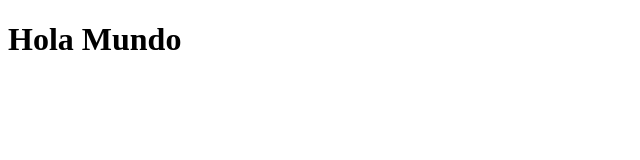
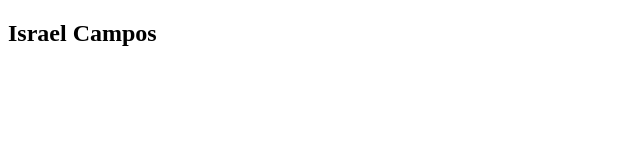
Before and after one commit to isracamvaz/curso, a plain HTML site: page index.html in a window 1280 px wide. Shown: the whole page, without its empty margins (0-640 px from the left). Drawn offline with Linux system fonts and the light colour scheme.

Commit message:
Agregando un contenedor y un h2

```diff
--- a/index.html
+++ b/index.html
@@ -3,9 +3,11 @@
 <head>
 	<meta charset="utf-8">
 	<meta name="viewport" content="width=device-width, initial-scale=1">
-	<title>Git</title>
+	<title>Git y Github</title>
 </head>
 <body>
-	<h1>Hola Mundo</h1>
+	<div class="container">
+		<h2>Israel Campos</h2>
+	</div>
 </body>
 </html>
```
